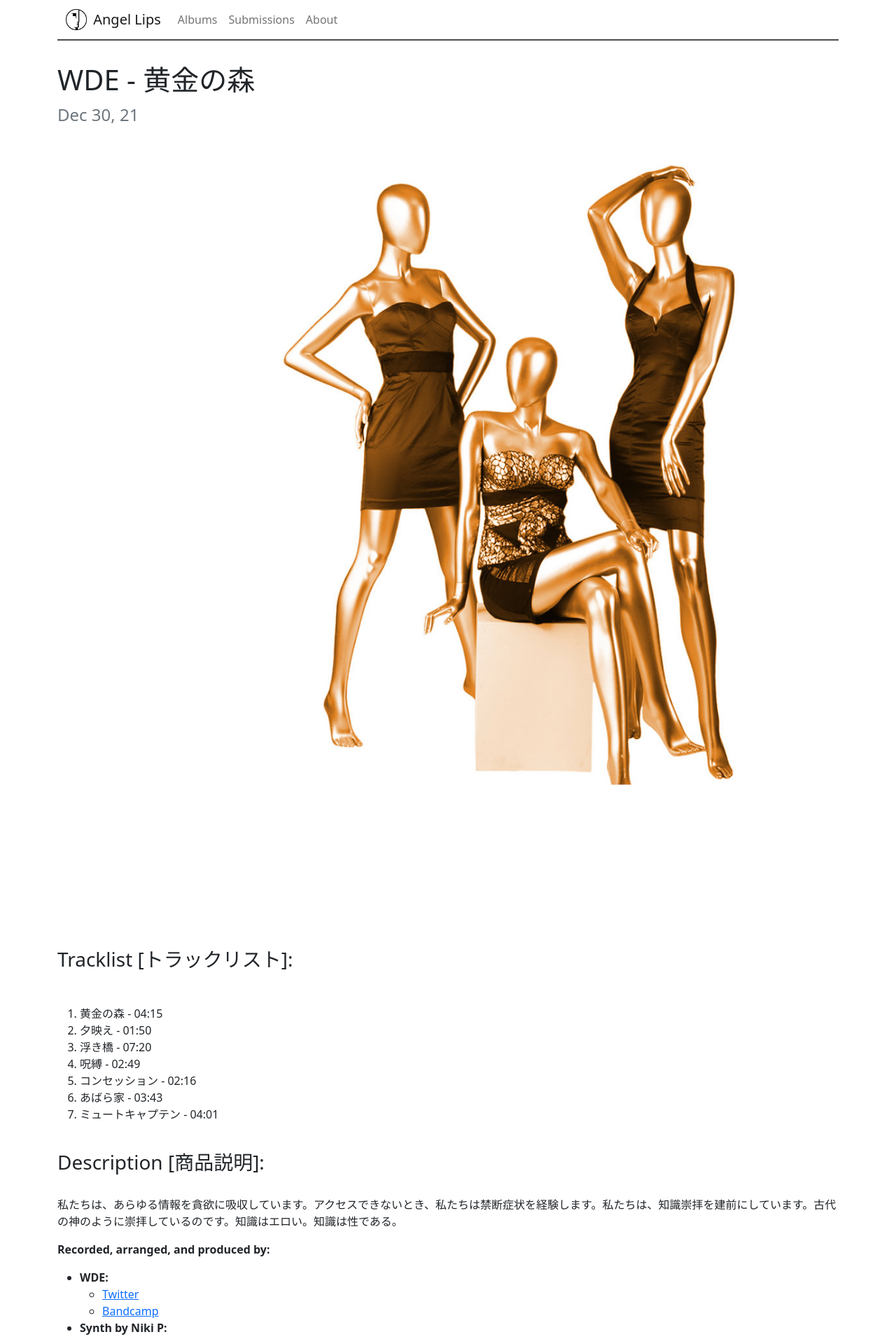
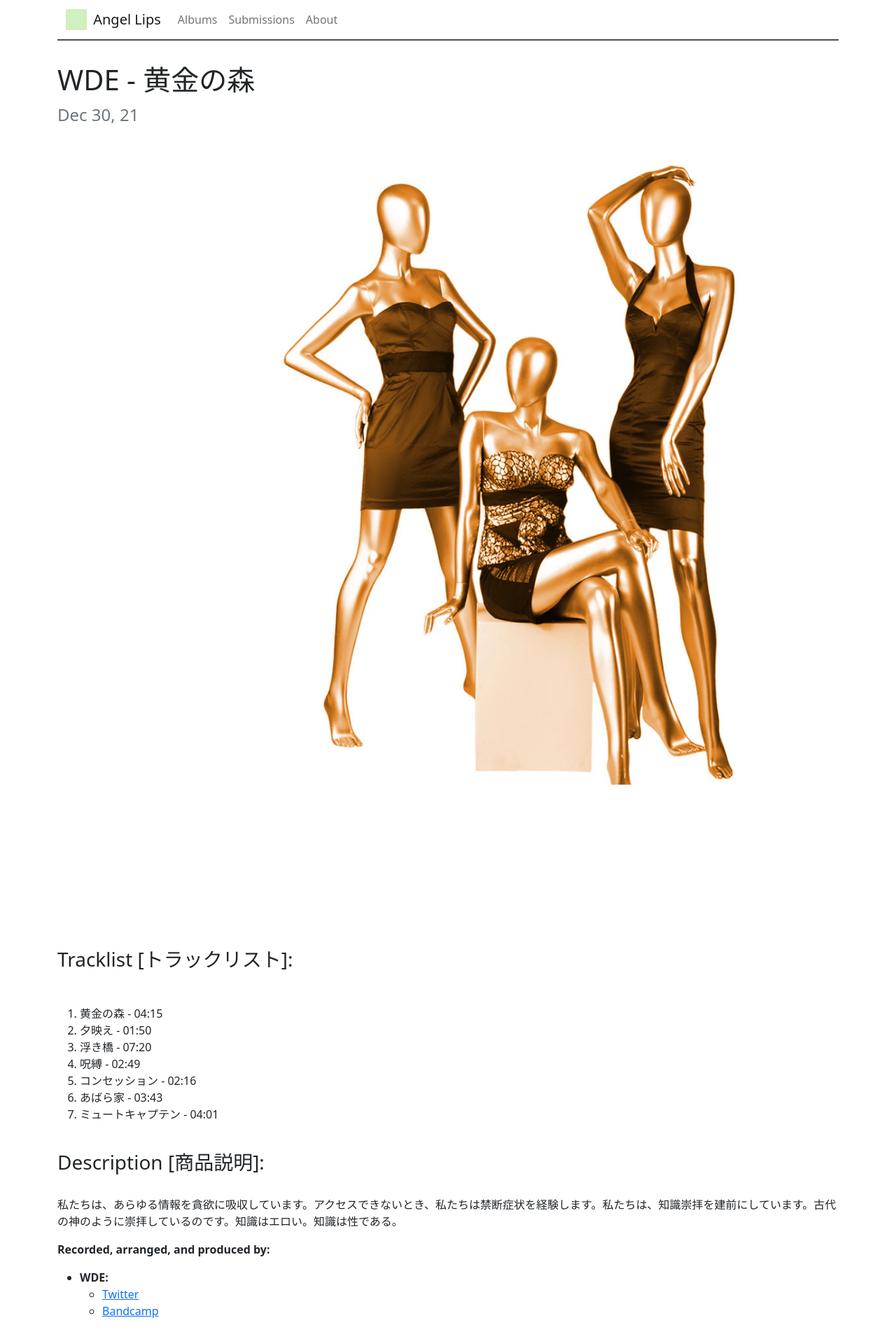
Before and after one commit to angellips/angellips.github.io, a Jekyll site: the page built from _posts/2021-12-30-AL-CINEMATICCULTURE004.md, in a window 1280 px wide. Shown: the top 1913 px of the page at 70% size. Built offline with Jekyll 4.4.1, drawn with Linux system fonts in a browser that asks for light colours.

Commit message:
icons/cleanup

```diff
--- a/_config.yml
+++ b/_config.yml
@@ -10,9 +10,9 @@ title: Angel Lips
 
 # Link to avatar in the navbar (/assets/images/avatar.png). Leave empty if no logo desired. Two avatars for light and dark mode.
 # Avatar for light mode site
-lightavatar: /assets/images/light_bauhaus_logo.png
+lightavatar: /assets/images/light_logo.jpg
 # Avatar for dark mode site
-darkavatar: /assets/images/dark_bauhaus_logo.png
+darkavatar: /assets/images/dark_logo.jpg
 
 # A short description (e.g., A blog dedicated to reviewing cat gifs), used as part of the title tag like Ben's Awesome Site | A blog dedicated to reviewing cat gifs instead of Ben's Awesome Site | Long description about a blog dedicated to reviewing cat gifs that would be used when page.title is not defined.
 tagline: The only experimental record label that exists.
@@ -33,7 +33,7 @@ baseurl: ""
 author: Angel Lips
 
 # URL to a site-wide logo (e.g., /assets/your-company-logo.png)
-logo: /assets/images/light_bauhaus_logo.png
+logo: /assets/images/light_logo.jpg
 
 # Enter your Google Analytics web tracking code (e.g. UA-2110908-2) to activate tracking
 # google_analytics:
--- a/_posts/2021-12-30-AL-CINEMATICCULTURE004.md
+++ b/_posts/2021-12-30-AL-CINEMATICCULTURE004.md
@@ -23,14 +23,14 @@ title: WDE - 黄金の森
 **Recorded, arranged, and produced by:**
 
 * **WDE:**
-  * [Twitter](twitter.com/wde_log) <br/>
-  * [Bandcamp](wetdreamsexciter.bandcamp.com)
+  * [Twitter](https://twitter.com/wde_log)
+  * [Bandcamp](https://wetdreamsexciter.bandcamp.com)<br/><br/>
 
 * **Synth by Niki P:**
-  * [Instagram](instagram.com/beatsbleeps/)
+  * [Instagram](https://instagram.com/beatsbleeps/)<br/><br/>
 
 * **Guitar by Alec Malyshev:**
-  * [Instagram](instagram.com/blackhumourgeneration)
+  * [Instagram](https://instagram.com/blackhumourgeneration)
 
 **Catalog Number:** _AL-CINEMATICCULTURE004_ <br/><br/>
 
```
Also changed, not shown: _posts/2021-09-11-AL-010205.md (+2 -2 lines), _posts/2021-10-04-AL-SLICEOFLIFE01.md (+3 -3 lines), README.md (deleted), assets/images/dark_bauhaus_logo.png (deleted), assets/images/dark_logo.jpg (added), assets/images/example.jpg (deleted), assets/images/favicon.ico, assets/images/light_bauhaus_logo.png (deleted), assets/images/light_logo.jpg (added).
